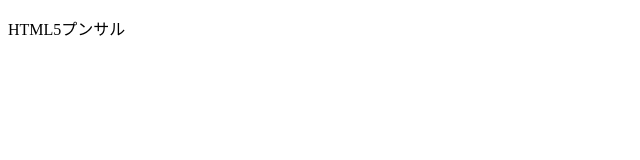
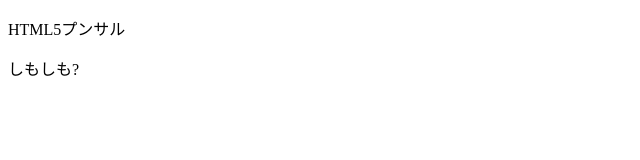
Before and after one commit to tomoyuky/welcome, a plain HTML site: page index.html in a window 1280 px wide. Shown: the full height of the page, 0-640 px from the left. Drawn offline with Linux system fonts and the light colour scheme.

Commit message:
Update index.html
テストコメント追加

```diff
--- a/index.html
+++ b/index.html
@@ -6,5 +6,6 @@
 </head>
 <body>
 <p>HTML5プンサル</p>
+  しもしも?
 </body>
 </html>
```
